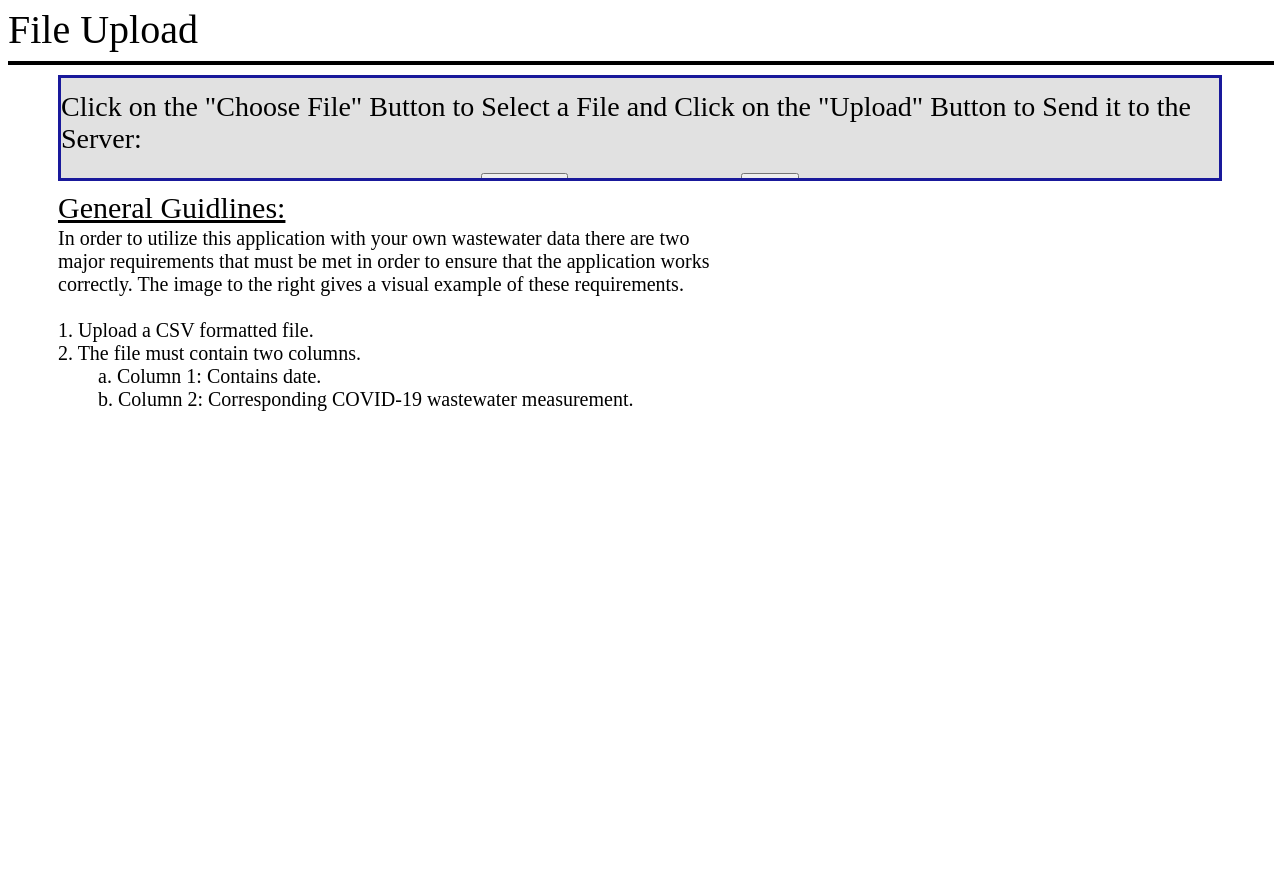
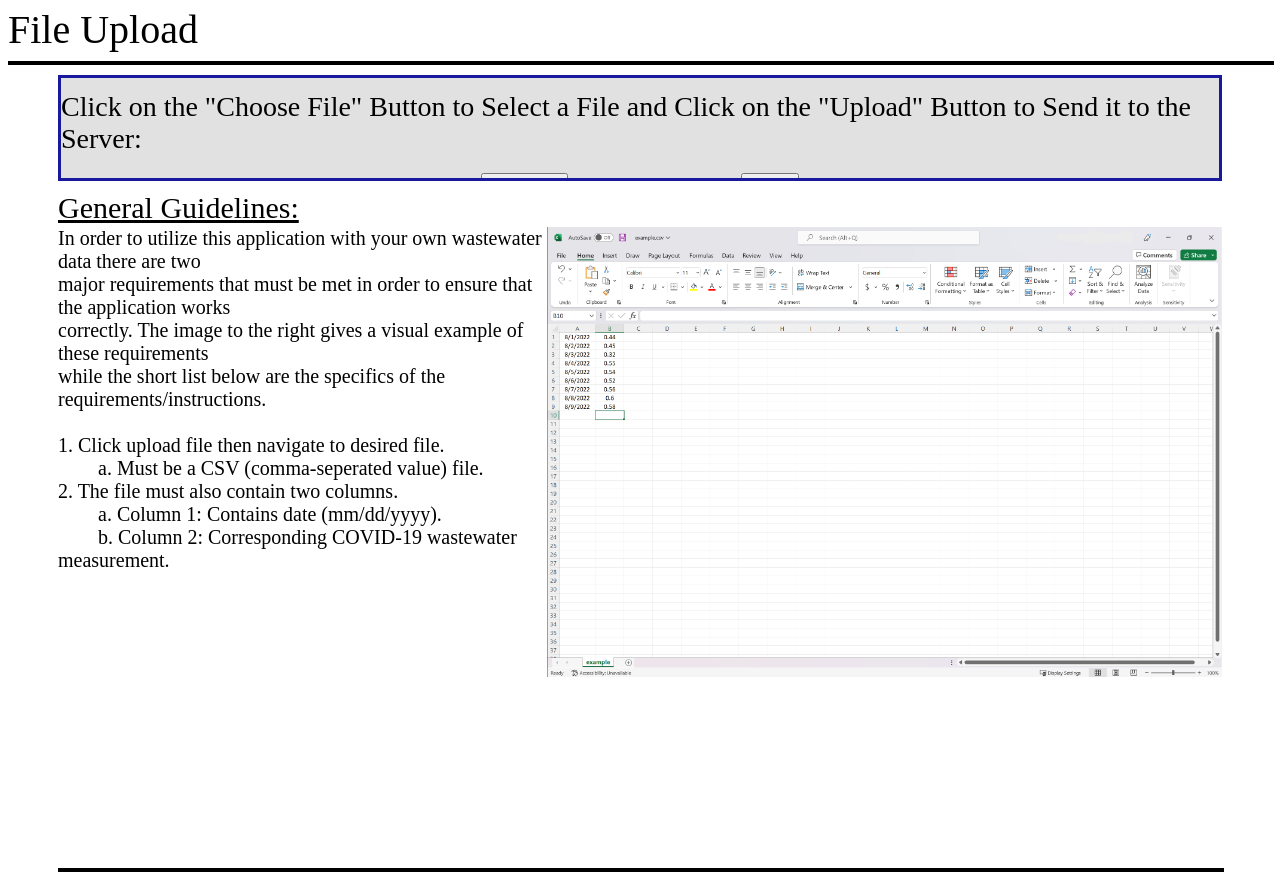
Before and after one commit to asunesara/wastewatermodeling, a Flask app: page /file_upload.html in a window 1280 px wide. Shown: the part 256-1138 px from the top of the page. Before the commit the page ends 667 px from the top, so only its background shows below. Run offline with Flask 2, Linux system fonts and the light colour scheme.

Commit message:
File Upload

```diff
--- a/templates/file_upload.html
+++ b/templates/file_upload.html
@@ -68,9 +68,9 @@
         </div>
     </div>
     <div class="file_upload_desc_title">
-      <p> General Guidlines: </p>
+      <p> General Guidelines: </p>
     </div>
-    <div class="file_upload_desc">
+<!--    <div class="file_upload_desc">
       <p>
         In order to utilize this application with your own wastewater data there are two <br>
         major requirements that must be met in order to ensure that the application works <br>
@@ -83,4 +83,24 @@
       </p>
     </div>
   </body>
+</html>-->
+
+    <div class="file_upload_desc">
+      <p>
+        <img alt="File Upload - Required CSV File Example" src="{{ url_for('static', filename='images/ReqEx_FileUpload.png') }}" width="675px" height="450px" style="float: right;">
+        In order to utilize this application with your own wastewater data there are two <br>
+        major requirements that must be met in order to ensure that the application works <br>
+        correctly. The image to the right gives a visual example of these requirements <br>
+        while the short list below are the specifics of the requirements/instructions. <br>
+        <br>
+        1. Click upload file then navigate to desired file. <br>
+        &nbsp &nbsp &nbsp &nbsp a. Must be a CSV (comma-seperated value) file. <br>
+        2. The file must also contain two columns. <br>
+        &nbsp &nbsp &nbsp &nbsp a. Column 1: Contains date (mm/dd/yyyy). <br>
+        &nbsp &nbsp &nbsp &nbsp b. Column 2: Corresponding COVID-19 wastewater measurement.
+        <br> <br> <br> <br> <br> <br> <br> <br> <br> <br> <br> <br> <br>
+      </p>
+      <hr size="4" width="100%" color="black" />
+    </div>
+  </body>
 </html>
```
Also changed, not shown: static/images/ReqEx_FileUpload.png (added). Lines whose indentation alone changed are shown as unchanged.
